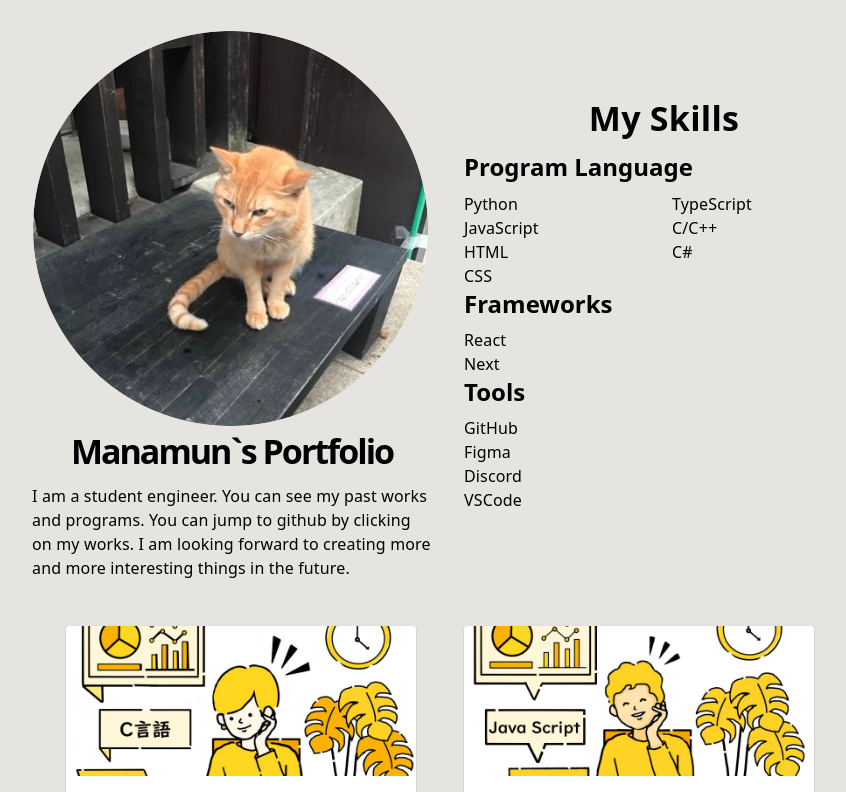
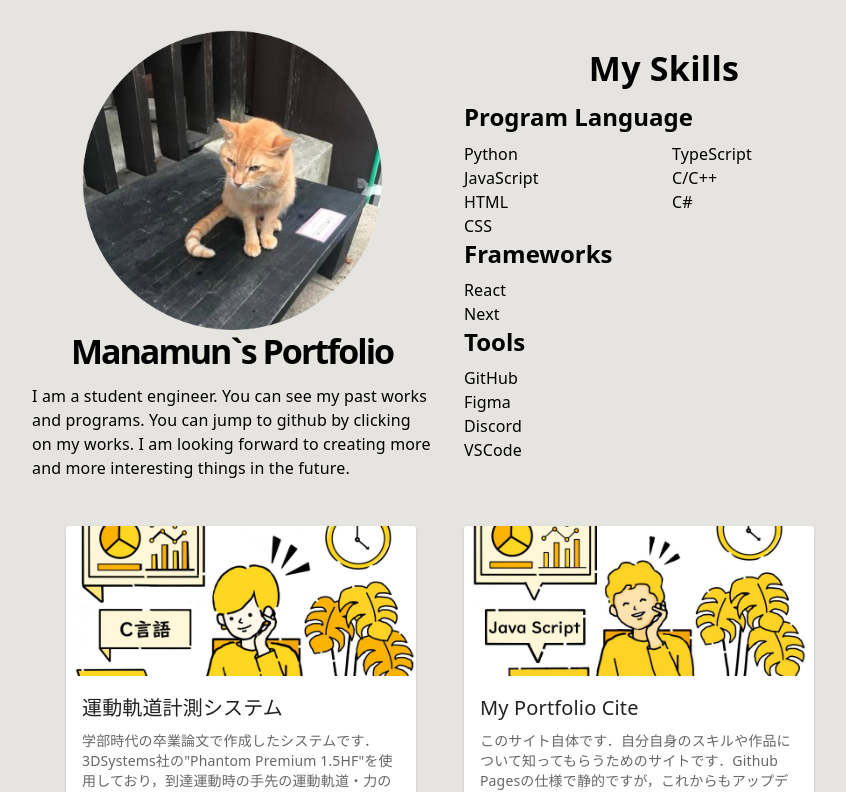
Before and after one commit to manamun/MyPortfolio, a Next.js app in the folder portfolio-cite/: page / in a window 1280 px wide. Shown: the top 792 px of the page, without its empty margins (200-1046 px from the left). Built offline with nearby package versions, Linux system fonts and the light colour scheme.

Commit message:
デプロイするための試行錯誤

```diff
--- a/portfolio-cite/app/components/Aboutme/Aboutme.js
+++ b/portfolio-cite/app/components/Aboutme/Aboutme.js
@@ -4,7 +4,6 @@ import Grid2 from "@mui/material/Grid2";
 import Typography from "@mui/material/Typography";
 import React from "react";
 import SkillsList from "./SkillList/SkillList";
-import MyIcon from "./Icon.png";
 
 export default function AboutMe() {
     return (
@@ -20,17 +19,21 @@ export default function AboutMe() {
         >
             <Grid2 container spacing={2}
                     sx={{
+                        display: "flex",
                         justifyContent: "center",
                     }}>
-                <Grid2 item xs={12} md={6} maxWidth="400px">
-                    <Image
-                        src = {MyIcon}
-                        alt="My Icon"
+                <Grid2  xs={12} md={6} maxWidth="400px">
+                    <Box
                         sx = {{
-                            width: "100%",
-                            height: "auto"
-                        }}
-                    />
+                            display: "flex",
+                            justifyContent: "center"
+                    }}>
+                        <img
+                            src="./images/Icon.png"
+                            alt="My Icon"
+                            height="300"
+                        />
+                    </Box>
                         <Typography
                             variant="h4"
                             component="h1"
@@ -64,7 +67,6 @@ export default function AboutMe() {
                         </Typography>
                 </Grid2>
                 <Grid2
-                    item
                     xs={12}
                     md={6}
                     sx={{
--- a/portfolio-cite/app/components/Footer/Footer.js
+++ b/portfolio-cite/app/components/Footer/Footer.js
@@ -25,8 +25,8 @@ export default function Footer() {
                     color: "white",
                     margin: "0 15px",
                     fontSize: "2rem",
-                    transition: "color 0.5s ease",
-                    "&:hover": {color: "black"}
+                    // transition: "color 0.5s ease",
+                    // "&:hover": {color: "black"}
                 }}>
                 <FontAwesomeIcon icon={faXTwitter}/>
             </Link>
@@ -38,8 +38,8 @@ export default function Footer() {
                     color: "white",
                     margin: "0 15px",
                     fontSize: "2rem",
-                    transition: "color 0.5s ease",
-                    "&:hover": {color: "#E1306C"}
+                    // transition: "color 0.5s ease",
+                    // "&:hover": {color: "#E1306C"}
                 }}>
                 <FontAwesomeIcon icon={faInstagram}/>
             </Link>
@@ -51,8 +51,8 @@ export default function Footer() {
                     color: "white",
                     margin: "0 15px",
                     fontSize: "2rem",
-                    transition: "color 0.5s ease",
-                    "&:hover": {color: "black"}
+                    // transition: "color 0.5s ease",
+                    // "&:hover": {color: "black"}
                 }}>
                 <FontAwesomeIcon icon={faGithub}/>
             </Link>
--- a/portfolio-cite/app/layout.js
+++ b/portfolio-cite/app/layout.js
@@ -1,5 +1,4 @@
 import localFont from "next/font/local";
-import "./globals.css";
 
 const geistSans = localFont({
   src: "./fonts/GeistVF.woff",
--- a/portfolio-cite/app/page.js
+++ b/portfolio-cite/app/page.js
@@ -4,13 +4,15 @@ import {useEffect, useRef} from 'react';
 import Footer from './components/Footer/Footer';
 import AboutMe from './components/Aboutme/Aboutme';
 import Works from './components/Works/Works';
+import "./index.css";
+import { Box } from '@mui/material';
 
 export default function Home() {
   return (
-    <div>
+    <body>
       <AboutMe/>
       <Works />
       <Footer />
-    </div>
+    </body>
   );
 }
```
Also changed, not shown: portfolio-cite/app/index.css (renamed from portfolio-cite/app/globals.css), portfolio-cite/public/images/Icon.png (renamed from portfolio-cite/app/components/Aboutme/Icon.png).
